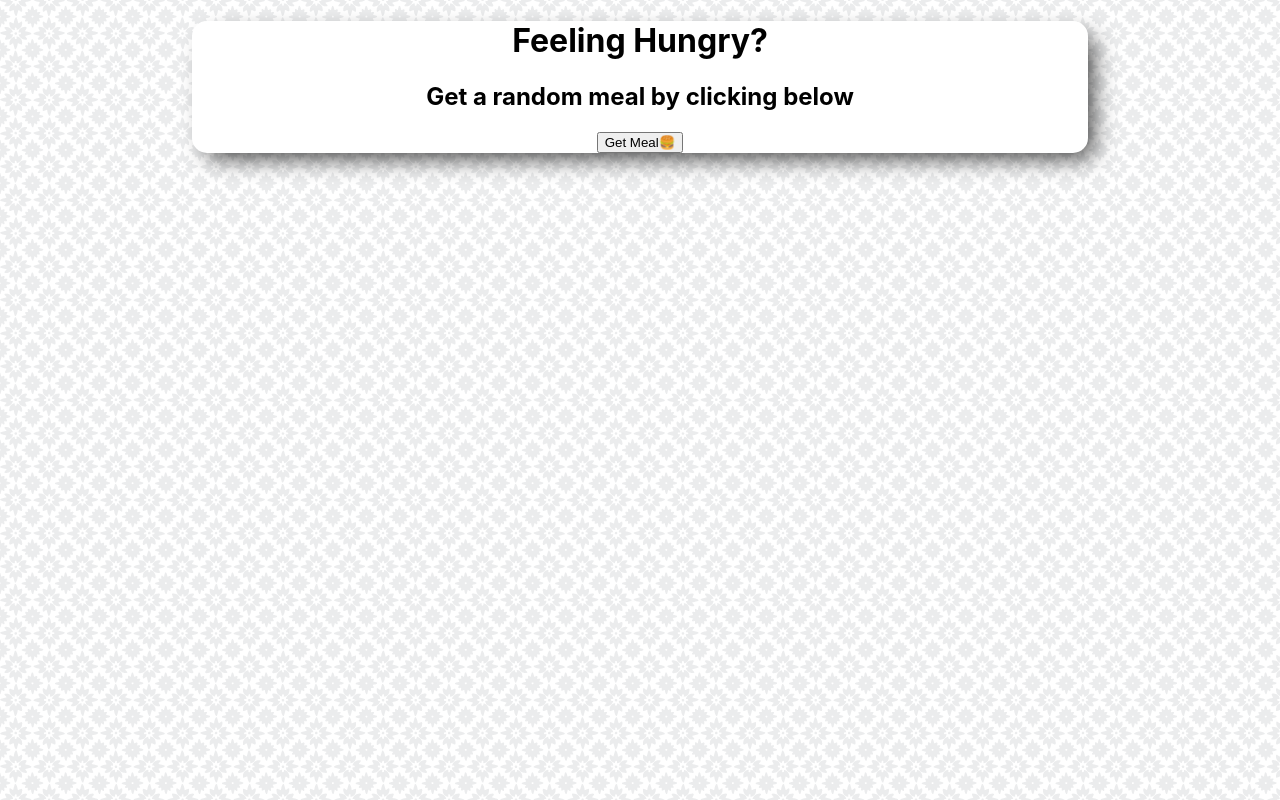
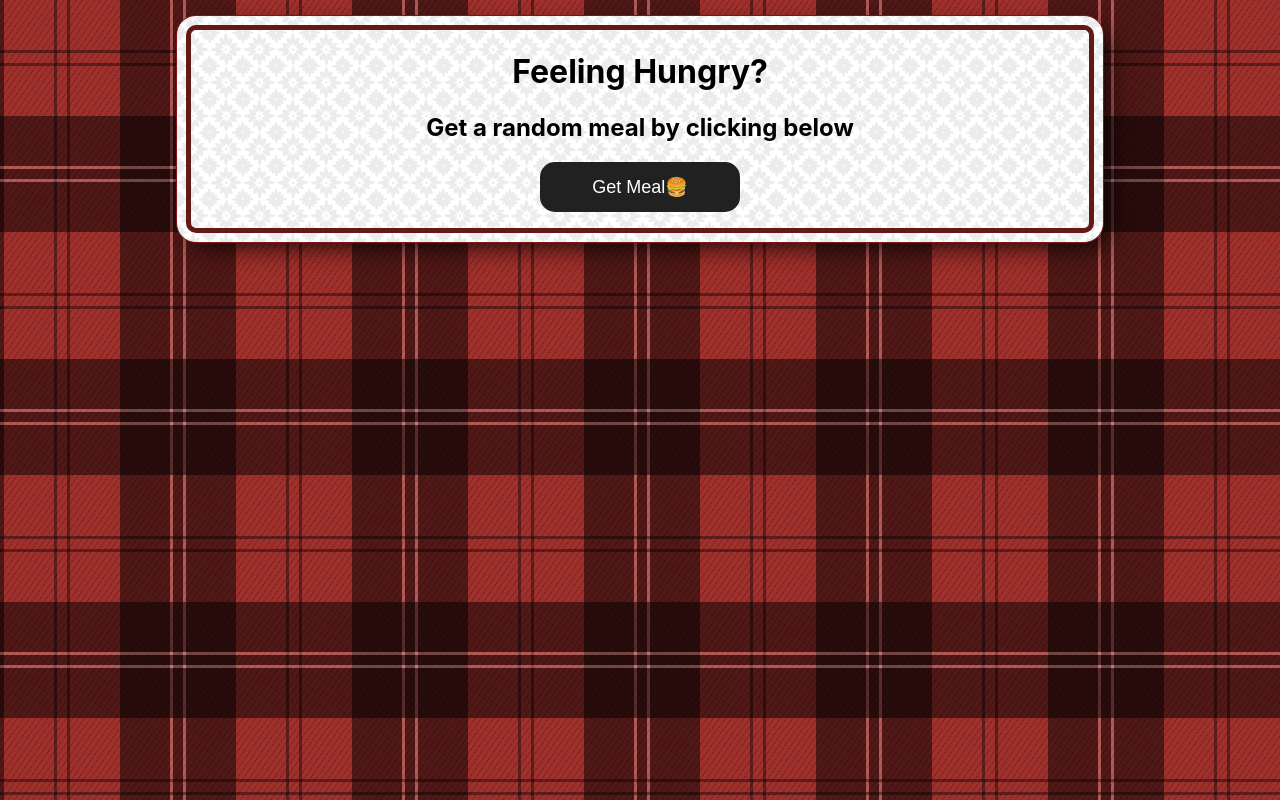
Before and after one commit to christianjaena/random-meal-generator, a React (Create React App) app: page / in a window 1280 px wide. Built offline with nearby package versions, Linux system fonts and the light colour scheme.

Commit message:
added designs and background

```diff
--- a/src/App.js
+++ b/src/App.js
@@ -1,17 +1,35 @@
 import React, { useState, useEffect } from 'react';
 import Loader from 'react-loader-spinner';
 import styled from 'styled-components';
+import BG from './assets/moroccan-flower.png';
 
 const AppWrapper = styled.div`
 	-webkit-box-shadow: 10px 10px 23px -5px rgba(0, 0, 0, 0.75);
 	-moz-box-shadow: 10px 10px 23px -5px rgba(0, 0, 0, 0.75);
 	box-shadow: 10px 10px 23px -5px rgba(0, 0, 0, 0.75);
-	background-color: white;
+	background-image: url(${BG});
 	width: 70vw;
 	text-align: center;
-	border-radius: 15px;
+	border-radius: 20px;
 	margin-top: 15px;
+	border: 1px solid #7d151a;
+	outline: 5px solid #631916;
+	outline-offset: -15px;
+	@media (max-width: 500px) {
+		width: 90%;
+	}
 `;
+
+const ResponsiveWrapper = styled.div `
+	display: flex;
+
+	@media(max-width:500px) {
+		display: flex;
+		flex-direction: column;
+		align-items: center;
+		justify-content: center;
+	}
+`
 function App() {
 	const [state, setState] = useState(null);
 	const [ingredients, setIngredients] = useState([]);
@@ -47,42 +65,107 @@
 	}, [state]);
 
 	return (
-		<div>
-			<AppWrapper>
+		<div
+			style={{
+				display: 'flex',
+				alignItems: 'center',
+				justifyContent: 'center',
+				flexDirection: 'column',
+			}}
+		>
+			<AppWrapper style={{ padding: '15px' }}>
 				<h1>Feeling Hungry?</h1>
 				<h2>Get a random meal by clicking below</h2>
-				<button onClick={fetchMeal}>Get Meal🍔</button>
+				<button
+					onClick={fetchMeal}
+					style={{
+						height: '50px',
+						width: '200px',
+						border: 'none',
+						outline: 'none',
+						fontSize: '18px',
+						borderRadius: '15px',
+						backgroundColor: '#212121',
+						color: 'white',
+						marginBottom: '15px'
+					}}
+				>
+					Get Meal🍔
+				</button>
 			</AppWrapper>
-
 			{isFetching ? (
-				<AppWrapper style={state ? { display: 'block' } : { display: 'none' }}>
-					<img src={state?.strMealThumb} alt='meal' width='100%' height='600px' />
-					<div>
-						<div style={{ display: 'flex' }}>
-							<div style={{ height: 'auto', width: 'auto' }}></div>
-							<div>
-								<p>{state?.strMeal}</p>
-								<p>Category: {state?.strCategory}</p>
-								<p>Area: {state?.strArea}</p>
-								<ul>{ingredients}</ul>
-							</div>
-						</div>
+				<div style={state ? { display: 'block' } : { display: 'none' }}>
+					<div style={{ width: '80vw' }}>
+						<ResponsiveWrapper>
+							<AppWrapper
+								style={{
+									width: '50%',
+									objectFit: 'cover',
+									overflow: 'hidden',
+									marginRight: '15px',
+								}}
+							>
+								<img
+									src={state?.strMealThumb}
+									alt='meal'
+									width='100%'
+									height='100%'
+								/>
+							</AppWrapper>
+							<AppWrapper style={{ width: '50%', padding: '15px' }}>
+								<h1>{state?.strMeal}</h1>
+								<p>
+									<strong>Category:</strong> {state?.strCategory}
+								</p>
+								<p>
+									<strong>Area:</strong> {state?.strArea}
+								</p>
+								<h2>Ingredients</h2>
+								<ul style={{ textAlign: 'left' }}>{ingredients}</ul>
+							</AppWrapper>
+						</ResponsiveWrapper>
+						<div
+							style={{
+								display: 'flex',
+								alignItems: 'center',
+								justifyContent: 'center',
+								flexDirection: 'column',
+							}}
+						>
+							<AppWrapper style={{ width: '80vw', padding: '20px' }}>
+								<h2>Instructions</h2>
 								<p>{state?.strInstructions}</p>
+							</AppWrapper>
+							<AppWrapper
+								style={{
+									width: '80vw',
+									height: '500px',
+									overflow: 'hidden',
+									margin: '15px 0',
+								}}
+							>
 								<iframe
 									src={`https://www.youtube.com/embed/${state?.strYoutube.slice(
 										-11
 									)}`}
 									title='vid'
+									height='100%'
+									width='100%'
 								/>
+							</AppWrapper>
 						</div>
-				</AppWrapper>
+					</div>
+				</div>
 			) : (
-				<AppWrapper>
-					<Loader type='Puff' color='#00BFFF' height={100} width={100} />
-				</AppWrapper>
+				<Loader
+					type='Circles'
+					color='#7D151A'
+					height={100}
+					width={100}
+					style={{ padding: '15px' }}
+				/>
 			)}
 		</div>
 	);
 }
-
 export default App;
--- a/src/index.css
+++ b/src/index.css
@@ -1,12 +1,71 @@
 body {
 	margin: 0;
-	font-family: -apple-system, BlinkMacSystemFont, 'Segoe UI', 'Roboto', 'Oxygen',
-		'Ubuntu', 'Cantarell', 'Fira Sans', 'Droid Sans', 'Helvetica Neue',
-		sans-serif;
+	font-family: Fira Code, -apple-system, BlinkMacSystemFont, 'Segoe UI',
+		'Roboto', 'Oxygen', 'Ubuntu', 'Cantarell', 'Fira Sans', 'Droid Sans',
+		'Helvetica Neue', sans-serif;
 	-webkit-font-smoothing: antialiased;
 	-moz-osx-font-smoothing: grayscale;
-	background-image: url('./assets/moroccan-flower.png');
+	/* background-image: url('./assets/moroccan-flower.png'); */
+	background-color: hsl(2, 57%, 40%);
+	background-image: repeating-linear-gradient(
+			transparent,
+			transparent 50px,
+			rgba(0, 0, 0, 0.4) 50px,
+			rgba(0, 0, 0, 0.4) 53px,
+			transparent 53px,
+			transparent 63px,
+			rgba(0, 0, 0, 0.4) 63px,
+			rgba(0, 0, 0, 0.4) 66px,
+			transparent 66px,
+			transparent 116px,
+			rgba(0, 0, 0, 0.5) 116px,
+			rgba(0, 0, 0, 0.5) 166px,
+			rgba(255, 255, 255, 0.2) 166px,
+			rgba(255, 255, 255, 0.2) 169px,
+			rgba(0, 0, 0, 0.5) 169px,
+			rgba(0, 0, 0, 0.5) 179px,
+			rgba(255, 255, 255, 0.2) 179px,
+			rgba(255, 255, 255, 0.2) 182px,
+			rgba(0, 0, 0, 0.5) 182px,
+			rgba(0, 0, 0, 0.5) 232px,
+			transparent 232px
+		),
+		repeating-linear-gradient(
+			270deg,
+			transparent,
+			transparent 50px,
+			rgba(0, 0, 0, 0.4) 50px,
+			rgba(0, 0, 0, 0.4) 53px,
+			transparent 53px,
+			transparent 63px,
+			rgba(0, 0, 0, 0.4) 63px,
+			rgba(0, 0, 0, 0.4) 66px,
+			transparent 66px,
+			transparent 116px,
+			rgba(0, 0, 0, 0.5) 116px,
+			rgba(0, 0, 0, 0.5) 166px,
+			rgba(255, 255, 255, 0.2) 166px,
+			rgba(255, 255, 255, 0.2) 169px,
+			rgba(0, 0, 0, 0.5) 169px,
+			rgba(0, 0, 0, 0.5) 179px,
+			rgba(255, 255, 255, 0.2) 179px,
+			rgba(255, 255, 255, 0.2) 182px,
+			rgba(0, 0, 0, 0.5) 182px,
+			rgba(0, 0, 0, 0.5) 232px,
+			transparent 232px
+		),
+		repeating-linear-gradient(
+			125deg,
+			transparent,
+			transparent 2px,
+			rgba(0, 0, 0, 0.2) 2px,
+			rgba(0, 0, 0, 0.2) 3px,
+			transparent 3px,
+			transparent 5px,
+			rgba(0, 0, 0, 0.2) 5px
+		);
 	display: flex;
 	align-items: center;
 	justify-content: center;
+	box-sizing: border-box;
 }
```
Lines whose indentation alone changed are shown as unchanged.
